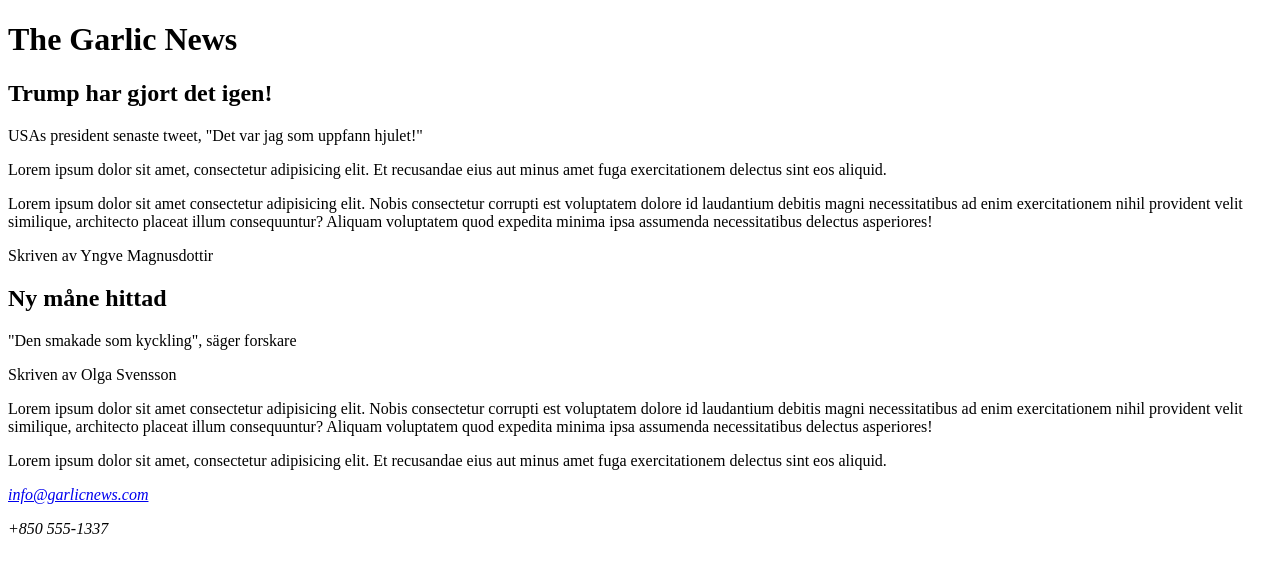
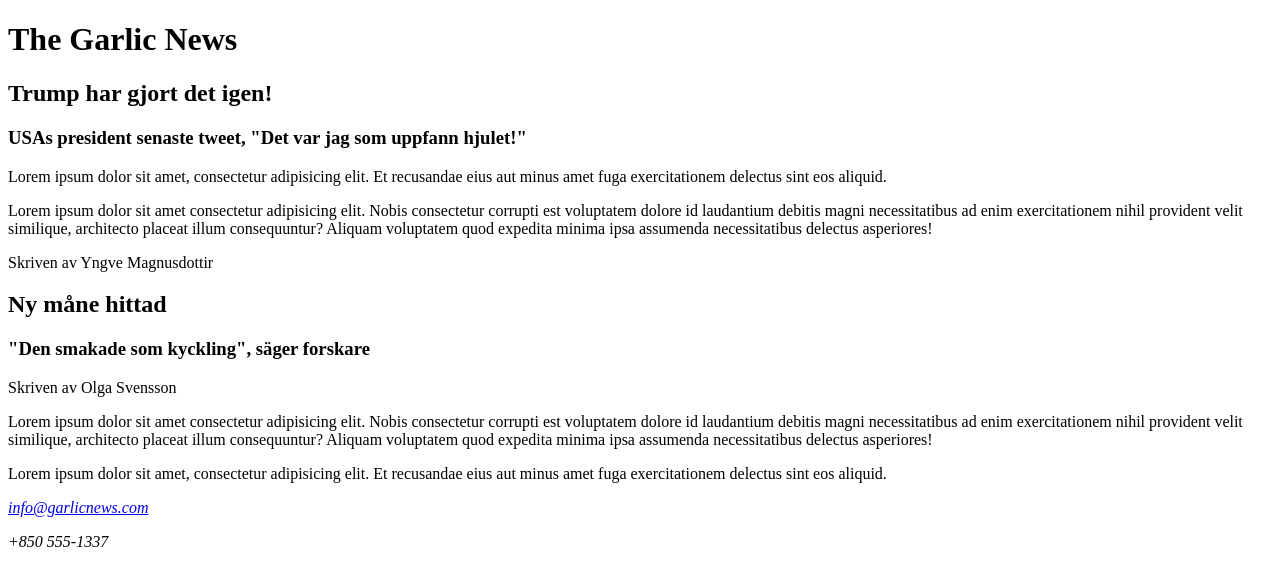
Before and after one commit to ZBajie/fredag_15_09_23, a plain HTML site: page index.html in a window 1280 px wide. Drawn offline with Linux system fonts and the light colour scheme.

Commit message:
justerat header i article

```diff
--- a/index.html
+++ b/index.html
@@ -1,19 +1,18 @@
 <!DOCTYPE html>
-<html lang="sv">
+<html lang="se">
   <head>
     <meta charset="UTF-8" />
     <meta name="viewport" content="width=device-width, initial-scale=1.0" />
+    <link rel="stylesheet" href="style.css" />
     <title>The Garlic News</title>
   </head>
   <body>
     <header><h1>The Garlic News</h1></header>
 
     <article>
+      <h2>Trump har gjort det igen!</h2>
       <section>
-        <header>
-          <h2>Trump har gjort det igen!</h2>
-          <p>USAs president senaste tweet, "Det var jag som uppfann hjulet!"</p>
-        </header>
+        <h3>USAs president senaste tweet, "Det var jag som uppfann hjulet!"</h3>
         <p>
           Lorem ipsum dolor sit amet, consectetur adipisicing elit. Et
           recusandae eius aut minus amet fuga exercitationem delectus sint eos
@@ -30,11 +29,9 @@
       </section>
     </article>
     <article>
+      <h2>Ny måne hittad</h2>
       <section>
-        <header>
-          <h2>Ny måne hittad</h2>
-          <p>"Den smakade som kyckling", säger forskare</p>
-        </header>
+        <h3>"Den smakade som kyckling", säger forskare</h3>
         <p>Skriven av Olga Svensson</p>
         <p>
           Lorem ipsum dolor sit amet consectetur adipisicing elit. Nobis
```
Also changed, not shown: style.css (added).
